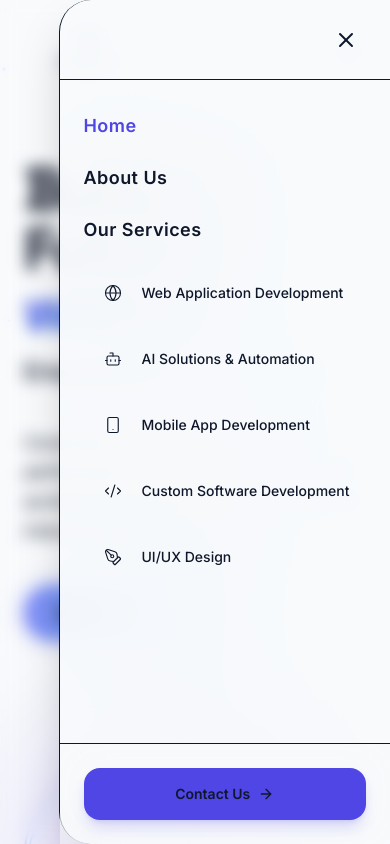
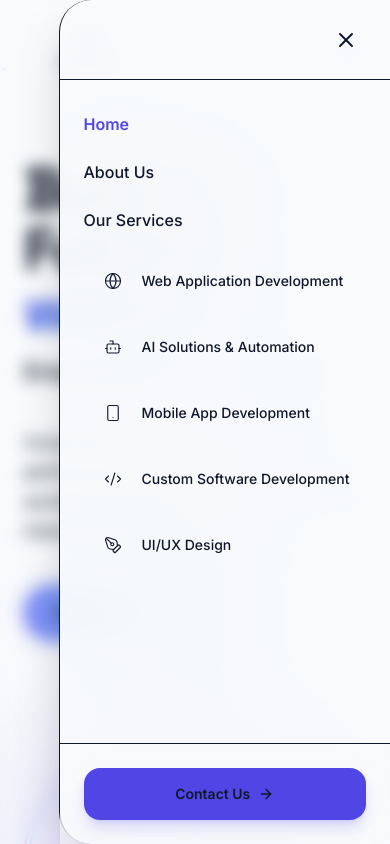
Before and after one commit to tarekbalosh/corelogic-systems, a Next.js app: page / in a window 390 px wide. Both pictures are taken after a click on the button 346 px from the left and 51 px from the top of the page. Shown: the top 844 px of the page. Built offline with nearby package versions, Linux system fonts and the light colour scheme.

Commit message:
Refine mobile menu typography

```diff
--- a/components/navbar.tsx
+++ b/components/navbar.tsx
@@ -205,8 +205,8 @@ export const Navbar = () => {
                       <Link
                         href={link.href}
                         className={cn(
-                          "text-lg font-semibold tracking-wide transition-all duration-300",
-                          isActive ? "text-primary" : "text-foreground/80 hover:text-primary"
+                          "text-[16px] font-medium transition-all duration-300",
+                          isActive ? "text-primary font-semibold" : "text-foreground/70 hover:text-primary"
                         )}
                       >
                         {link.name}
```
